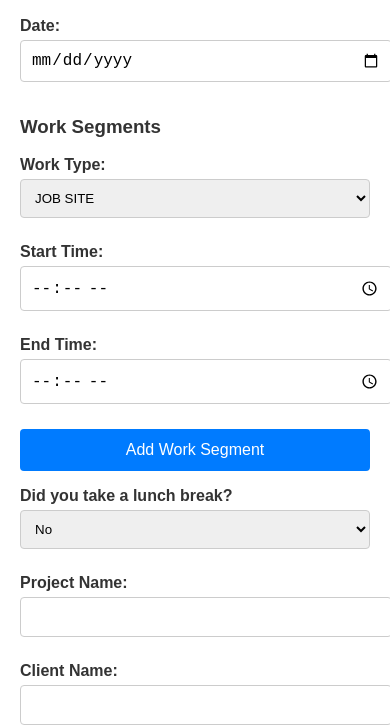
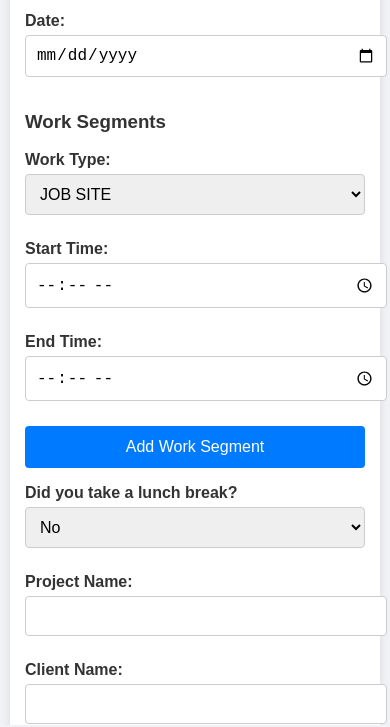
Before and after one commit to Exeno/work-tracker, a plain HTML site: page index.html in a window 390 px wide. Shown: the part 119-846 px from the top of the page. Drawn offline with Linux system fonts and the light colour scheme.

Commit message:
Fix: Adjusted layout to ensure proper display and scrolling on all devices

```diff
--- a/styles.css
+++ b/styles.css
@@ -6,11 +6,12 @@ body {
     background-color: #f0f2f5;
     display: flex;
     justify-content: center;
-    align-items: flex-start; /* Changed from center to flex-start to prevent vertical cutoff */
+    align-items: flex-start; /* Align items to the top */
     min-height: 100vh;
     color: #333;
-    padding-top: 20px; /* Added padding to avoid top cutoff */
+    padding: 20px 10px; /* Added top padding and side padding for better spacing */
     box-sizing: border-box;
+    overflow-x: hidden; /* Prevents horizontal overflow */
 }
 
 h1, h2, h3, h4 {
@@ -123,16 +124,31 @@ a {
     margin-right: 10px;
 }
 
-/* Responsive adjustments */
+/* Ensure the form is always fully visible and the page scrolls */
+body, html {
+    height: 100%;
+    overflow: auto; /* Allow vertical scrolling if necessary */
+}
+
+/* Ensure buttons and form elements are comfortable to use on mobile */
+button, input, textarea, select {
+    font-size: 16px;
+    padding: 12px;
+}
+
 @media (max-width: 600px) {
-    .entry-form label,
-    .entry-form input,
-    .entry-form button,
-    .entry-form textarea {
-        font-size: 16px;
+    /* Ensure the form remains fully visible on smaller devices */
+    .container {
+        width: 100%;
+        padding: 15px;
+        margin: 0;
     }
 
     .button {
         font-size: 16px;
     }
+
+    h1 {
+        font-size: 22px;
+    }
 }
```
